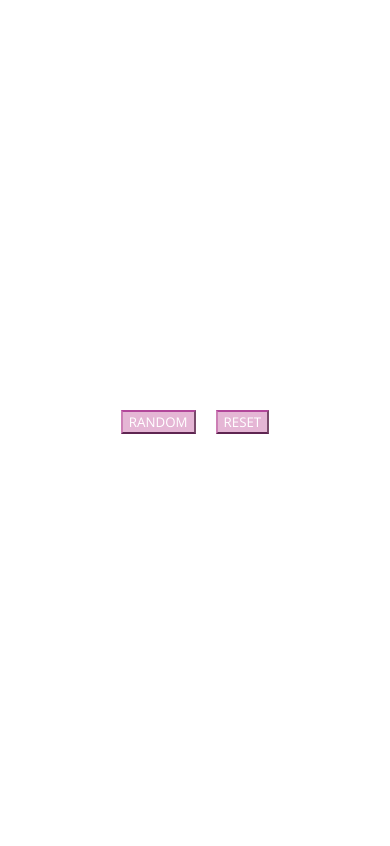
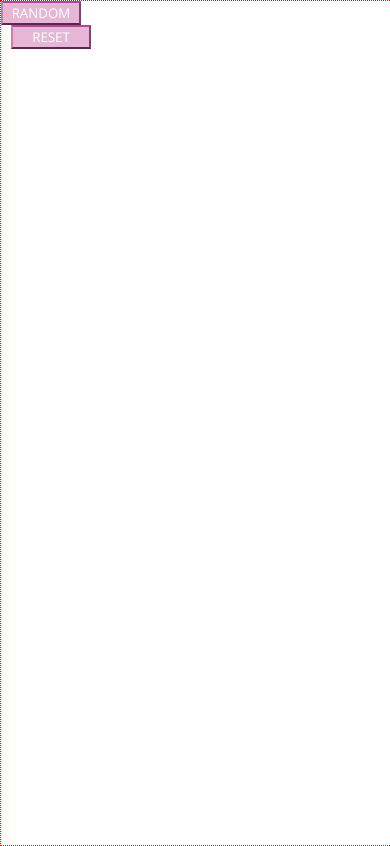
Before and after one commit to gness1804/color-changer, a plain HTML site: page index.html in a window 390 px wide. Drawn offline with nearby package versions, Linux system fonts and the light colour scheme.

Commit message:
started responsive

```diff
--- a/styles.css
+++ b/styles.css
@@ -17,6 +17,18 @@
   font-family: 'Open Sans', sans-serif;
   font-weight: 700, bold;
   text-transform: uppercase;
+  width: 80px;
+}
+
+@media screen and (max-width: 500px) {
+  #container {
+    border: 1px dotted red;
+    display: block;
+  }
+  #random-button, #reset-button {
+    display: block;
+  }
+
 }
 
 #random-button:hover, #reset-button:hover {
```
